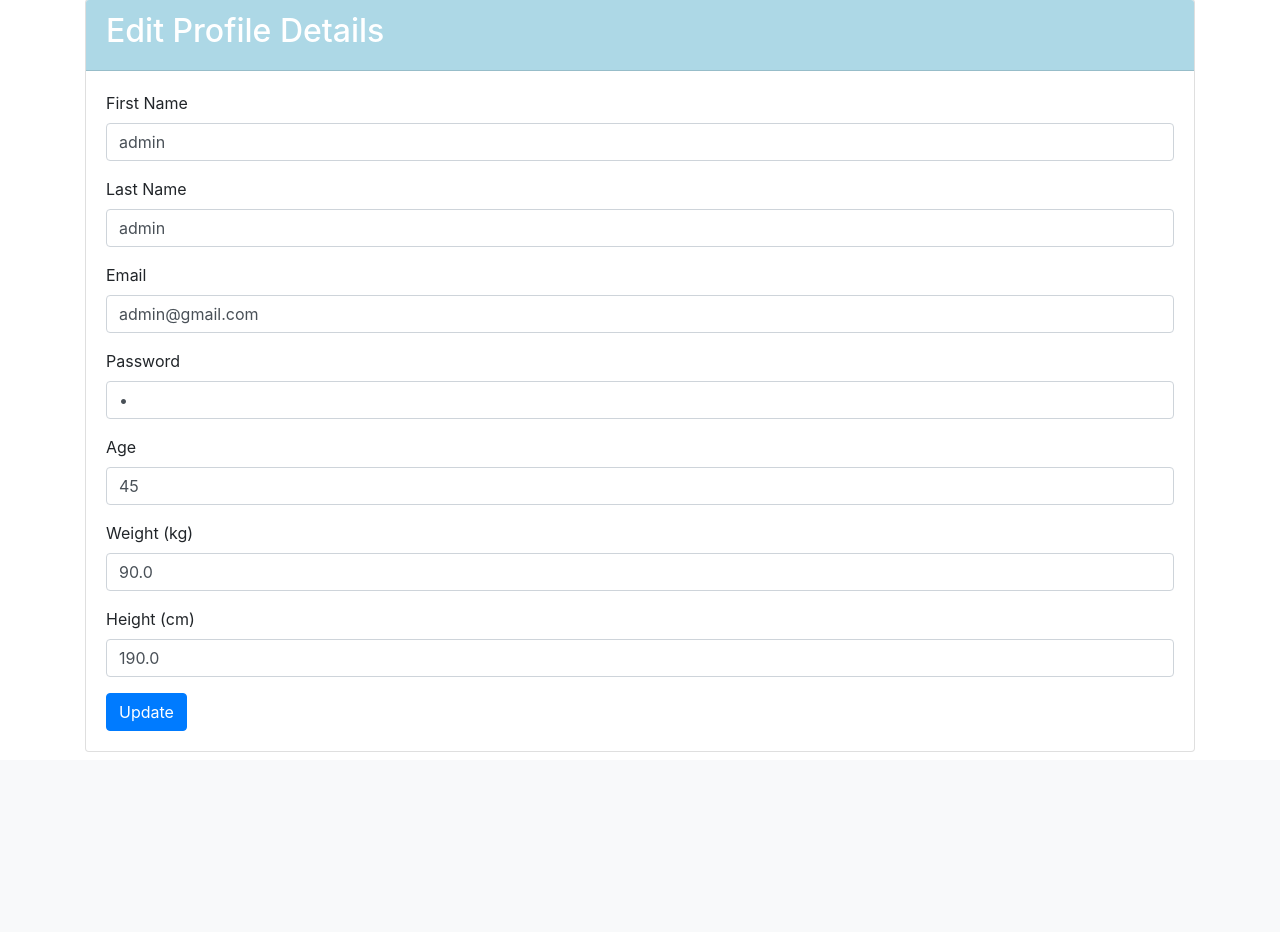
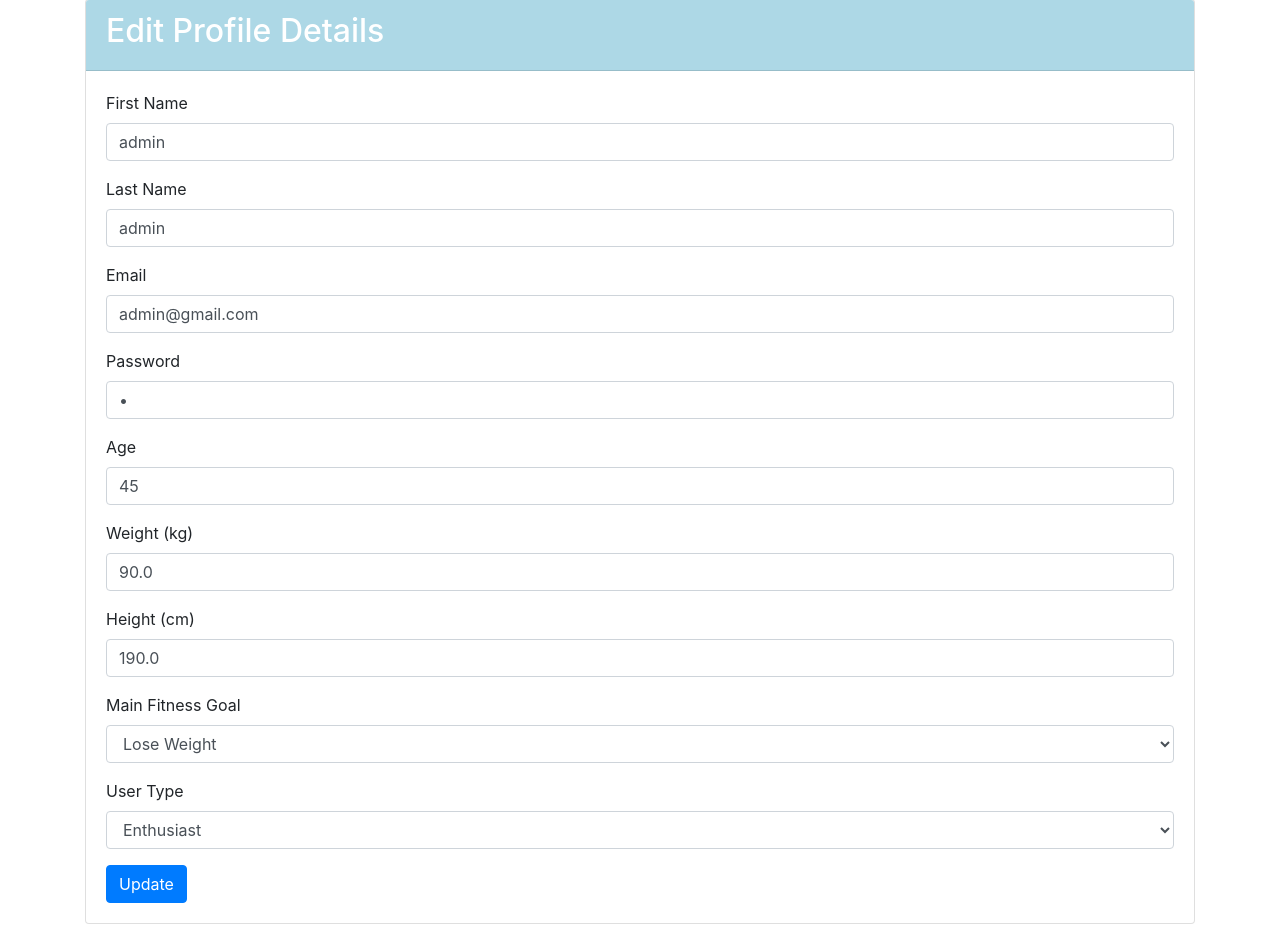
Before and after one commit to BS-PMC-2024/BS-PMC-2024-Team23, a Flask app: page /edit_user in a window 1280 px wide. Shown: the part 105-1037 px from the top of the page. Before the commit the page ends 857 px from the top, so only its background shows below. Run offline with Flask 3, Linux system fonts and the light colour scheme; a user stored in the database is signed in; some libraries are stand-ins or nearby versions.

Commit message:
more profile details

```diff
--- a/Templates/edit_user.html
+++ b/Templates/edit_user.html
@@ -37,6 +37,23 @@
                     <label for="height">Height (cm)</label>
                     <input type="number" step="0.1" class="form-control" id="height" name="height" placeholder="Height" value="{{ user.height }}" required>
                 </div>
+                <div class="form-group">
+                    <label for="fitness_goal">Main Fitness Goal</label>
+                    <select class="form-control" id="fitness_goal" name="fitness_goal" required>
+                        <option value="lose_weight" {% if user.fitness_goal == 'lose_weight' %}selected{% endif %}>Lose Weight</option>
+                        <option value="gain_muscle" {% if user.fitness_goal == 'gain_muscle' %}selected{% endif %}>Gain Muscle</option>
+                        <option value="maintain" {% if user.fitness_goal == 'maintain' %}selected{% endif %}>Maintain</option>
+                        <option value="increase_endurance" {% if user.fitness_goal == 'increase_endurance' %}selected{% endif %}>Increase Endurance</option>
+                        <option value="improve_flexibility" {% if user.fitness_goal == 'improve_flexibility' %}selected{% endif %}>Improve Flexibility</option>
+                    </select>
+                </div>
+                <div class="form-group">
+                    <label for="user_type">User Type</label>
+                    <select class="form-control" id="user_type" name="user_type" required>
+                        <option value="enthusiast" {% if user.user_type == 'enthusiast' %}selected{% endif %}>Enthusiast</option>
+                        <option value="fitness_coach" {% if user.user_type == 'fitness_coach' %}selected{% endif %}>Fitness Coach</option>
+                    </select>
+                </div>
                 <button type="submit" class="btn btn-primary">Update</button>
             </form>
         </div>
--- a/main.py
+++ b/main.py
@@ -1,12 +1,13 @@
 from flask import Flask, redirect, url_for, render_template, request, session, flash, get_flashed_messages
 from flask_sqlalchemy import SQLAlchemy
+from flask_migrate import Migrate
 
 app = Flask(__name__)
 app.secret_key = "hello"
 app.config["SQLALCHEMY_DATABASE_URI"] = "sqlite:///users.sqlite3"
 app.config["SQLALCHEMY_TRACK_MODIFICATIONS"] = False
 db = SQLAlchemy(app)
-
+migrate = Migrate(app,db)
 
 class Users(db.Model):
     _id = db.Column("id", db.Integer, primary_key=True)
@@ -17,8 +18,10 @@ class Users(db.Model):
     age = db.Column("age", db.Integer)
     weight = db.Column("weight", db.Float)
     height = db.Column("height", db.Float)
+    fitness_goal = db.Column("fitness_goal", db.String(100))
+    user_type = db.Column("user_type", db.String(100))
 
-    def __init__(self, first_name, last_name, email, password, age, weight, height):
+    def __init__(self, first_name, last_name, email, password, age, weight, height, fitness_goal, user_type):
         self.first_name = first_name
         self.last_name = last_name
         self.email = email
@@ -26,6 +29,8 @@ class Users(db.Model):
         self.age = age
         self.weight = weight
         self.height = height
+        self.fitness_goal = fitness_goal
+        self.user_type = user_type
 
     def check_password(self, password):
         return self.password == password
@@ -102,7 +107,6 @@ def view():
 def about():
     return render_template("about.html")
 
-
 @app.route("/register", methods=["POST", "GET"])
 def register():
     if request.method == "POST":
@@ -113,19 +117,20 @@ def register():
         age = request.form["age"]
         weight = request.form["weight"]
         height = request.form["height"]
+        fitness_goal = request.form["fitness_goal"]
+        user_type = request.form["user_type"]
         confirm_password = request.form["confirm_password"]
 
         if password != confirm_password:
             flash("Passwords do not match", "error")
             return redirect(url_for("register"))
 
-        new_user = Users(first_name, last_name, email, password, age, weight, height)
+        new_user = Users(first_name, last_name, email, password, age, weight, height, fitness_goal, user_type)
         db.session.add(new_user)
         db.session.commit()
         flash("Registration successful!", "success")
         return redirect(url_for("login"))
     return render_template("LoginPage.html")
-
 
 @app.route("/edit_user", methods=["POST", "GET"])
 def edit_user():
@@ -141,6 +146,8 @@ def edit_user():
             user.age = request.form["age"]
             user.weight = request.form["weight"]
             user.height = request.form["height"]
+            user.fitness_goal = request.form["fitness_goal"]
+            user.user_type = request.form["user_type"]
 
             db.session.commit()
             flash("User details updated successfully!", "success")
--- a/static/css/LoginPage.css
+++ b/static/css/LoginPage.css
@@ -16,7 +16,7 @@ a {
 }
 .login-reg-panel {
     position: relative;
-    top: 50%;
+    top: 40%;
     transform: translateY(-50%);
     text-align: center;
     width: 70%;
```
Also changed, not shown: Templates/LoginPage.html (+13 -0 lines), instance/users.sqlite3, users.sqlite3 (added).
